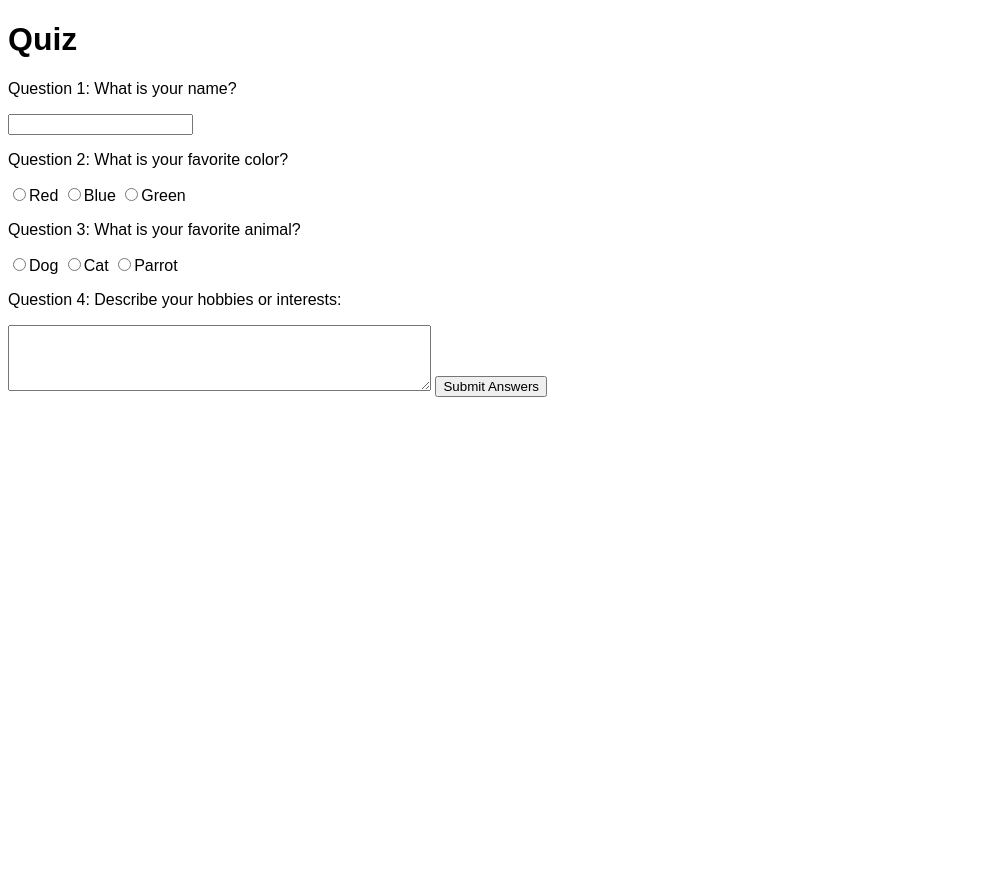
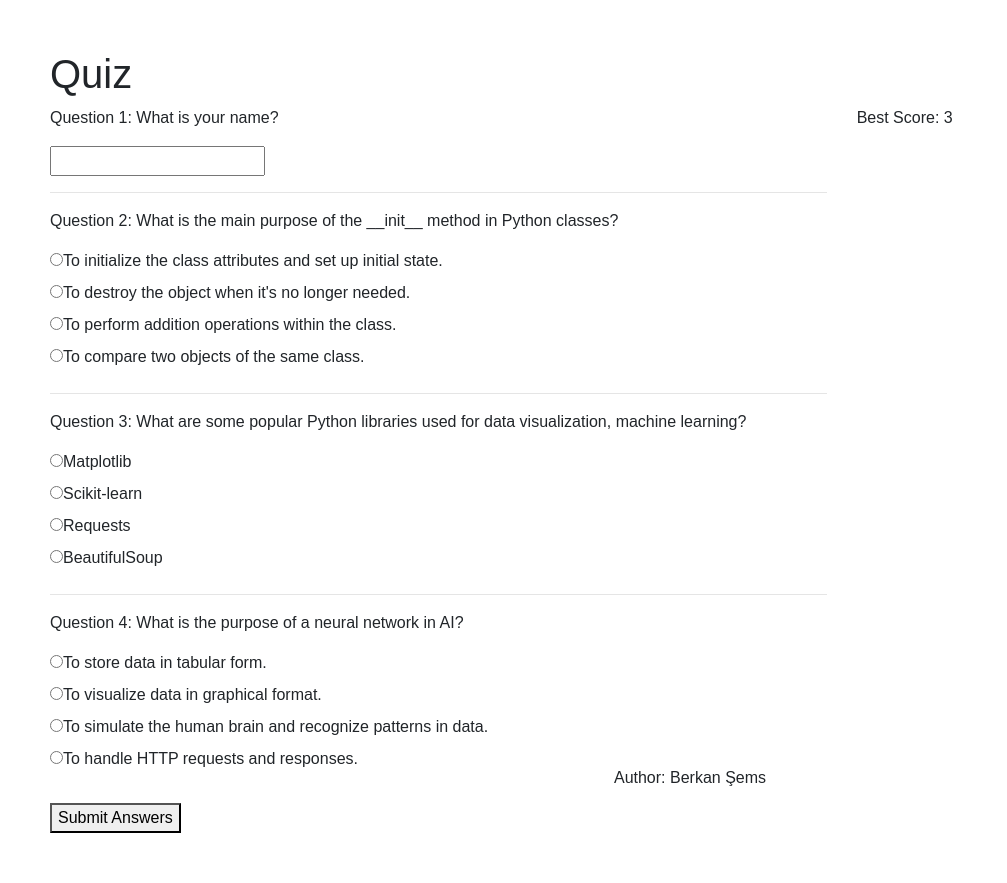
Before and after one commit to berkansems/flask, a Flask app: page / in a window 1280 px wide. Shown: the whole page, without its empty margins (0-1007 px from the left). Before the commit the page ends 397 px from the top, so only its background shows below. Run offline with Flask 2, Linux system fonts and the light colour scheme; data comes from the database, SQL or seed files in the repository; both versions use the stored data as it was after the commit; some libraries are stand-ins or nearby versions.

Commit message:
son değişiklikler

```diff
--- a/app.py
+++ b/app.py
@@ -17,25 +17,39 @@
     conn.close()
 
 
+
+
+def get_max_score():
+    conn = sqlite3.connect('quiz.db')
+    cursor = conn.cursor()
+    cursor.execute('SELECT MAX(score) FROM results')
+    max_score = cursor.fetchone()[0]
+    conn.close()
+    return max_score if max_score is not None else 0
+
 @app.route('/')
 def index():
-    return render_template('index.html')
-
+    max_score = get_max_score()
+    return render_template('index.html', max_score=max_score)
 
 @app.route('/submit', methods=['POST'])
 def submit():
     if request.method == 'POST':
         name = request.form['name']
-        color = request.form['color']
-        animal = request.form['animal']
-        hobbies = request.form['hobbies']
+        answers = {
+            'first': request.form.get('first'),
+            'second': request.form.get('second'),
+            'third': request.form.get('third')
+        }
 
-        # Skor hesaplama (örneğin)
-        score = 0
-        if color == 'Blue':
-            score += 1
-        if animal == 'Cat':
-            score += 1
+        correct_answers = {
+            'first': '1',
+            'second': '2',
+            'third': '3'
+        }
+
+        # Calculate the score
+        score = sum(1 for key in answers if answers[key] == correct_answers[key])
 
         conn = sqlite3.connect('quiz.db')
         cursor = conn.cursor()
@@ -53,7 +67,8 @@
 def result():
     name = session.get('name', None)
     score = session.get('score', None)
-    return render_template('result.html', name=name, score=score)
+    best_score = get_max_score()
+    return render_template('result.html', name=name, score=score, best_score=best_score)
 
 
 if __name__ == '__main__':
--- a/static/style.css
+++ b/static/style.css
@@ -6,6 +6,5 @@
     bottom: 0;
     width: 100%;
     text-align: center;
-    background-color: #f1f1f1;
     padding: 10px;
 }
--- a/templates/index.html
+++ b/templates/index.html
@@ -4,27 +4,54 @@
     <meta charset="UTF-8">
     <title>Quiz</title>
     <link rel="stylesheet" href="{{ url_for('static', filename='style.css') }}">
+    <link href="https://stackpath.bootstrapcdn.com/bootstrap/4.5.2/css/bootstrap.min.css" rel="stylesheet">
+    <link rel="stylesheet" href="{{ url_for('static', filename='style.css') }}">
+    <style>
+        body {
+            padding: 50px;
+        }
+    </style>
 </head>
 <body>
     <h1>Quiz</h1>
-    <form action="{{ url_for('submit') }}" method="post">
+    <div class="row">
+        <div class="col-8">
+            <form action="{{ url_for('submit') }}" method="post">
         <p>Question 1: What is your name?</p>
         <input type="text" name="name" required>
-
-        <p>Question 2: What is your favorite color?</p>
-        <input type="radio" name="color" value="Red">Red
-        <input type="radio" name="color" value="Blue">Blue
-        <input type="radio" name="color" value="Green">Green
-
-        <p>Question 3: What is your favorite animal?</p>
-        <input type="radio" name="animal" value="Dog">Dog
-        <input type="radio" name="animal" value="Cat">Cat
-        <input type="radio" name="animal" value="Parrot">Parrot
-
-        <p>Question 4: Describe your hobbies or interests:</p>
-        <textarea name="hobbies" rows="4" cols="50"></textarea>
-
+        <hr>
+        <p>Question 2: What is the main purpose of the __init__ method in Python classes?</p>
+        <label><input type="radio" name="first" value="1">To initialize the class attributes and set up initial state.</label><br>
+        <label><input type="radio" name="first" value="2">To destroy the object when it's no longer needed.</label><br>
+        <label><input type="radio" name="first" value="3">To perform addition operations within the class.</label><br>
+        <label><input type="radio" name="first" value="4">To compare two objects of the same class.</label><br>
+        <hr>
+        <p>Question 3: What are some popular Python libraries used for data visualization, machine learning?</p>
+        <label><input type="radio" name="second" value="1">Matplotlib</label><br>
+        <label><input type="radio" name="second" value="2">Scikit-learn</label><br>
+        <label><input type="radio" name="second" value="3">Requests</label><br>
+        <label><input type="radio" name="second" value="4">BeautifulSoup</label><br>
+        <hr>
+        <p>Question 4: What is the purpose of a neural network in AI?</p>
+        <label><input type="radio" name="third" value="1">To store data in tabular form.</label><br>
+        <label><input type="radio" name="third" value="2">To visualize data in graphical format.</label><br>
+        <label><input type="radio" name="third" value="3">To simulate the human brain and recognize patterns in data.</label><br>
+        <label><input type="radio" name="third" value="4">To handle HTTP requests and responses.</label><br>
+        <br>
         <button type="submit">Submit Answers</button>
     </form>
+        </div>
+        <div class="col-4">
+            <p>Best Score: {{ max_score }}</p>
+        </div>
+
+    </div>
+
 </body>
+<footer>
+
+    Author: Berkan Şems
+
+
+</footer>
 </html>
--- a/templates/result.html
+++ b/templates/result.html
@@ -6,10 +6,11 @@
     <link rel="stylesheet" href="{{ url_for('static', filename='style.css') }}">
 </head>
 <body>
+    <a href="/">HOME</a>
     <h1>Result</h1>
     <p>Name: {{ name }}</p>
     <p>Score: {{ score }}</p>
-    <p>Best Score: 100%</p>
+    <p>Best Score: {{ best_score }}</p>
     <footer>
         <p>Developed by Your Name</p>
     </footer>
```
Also changed, not shown: quiz.db.
